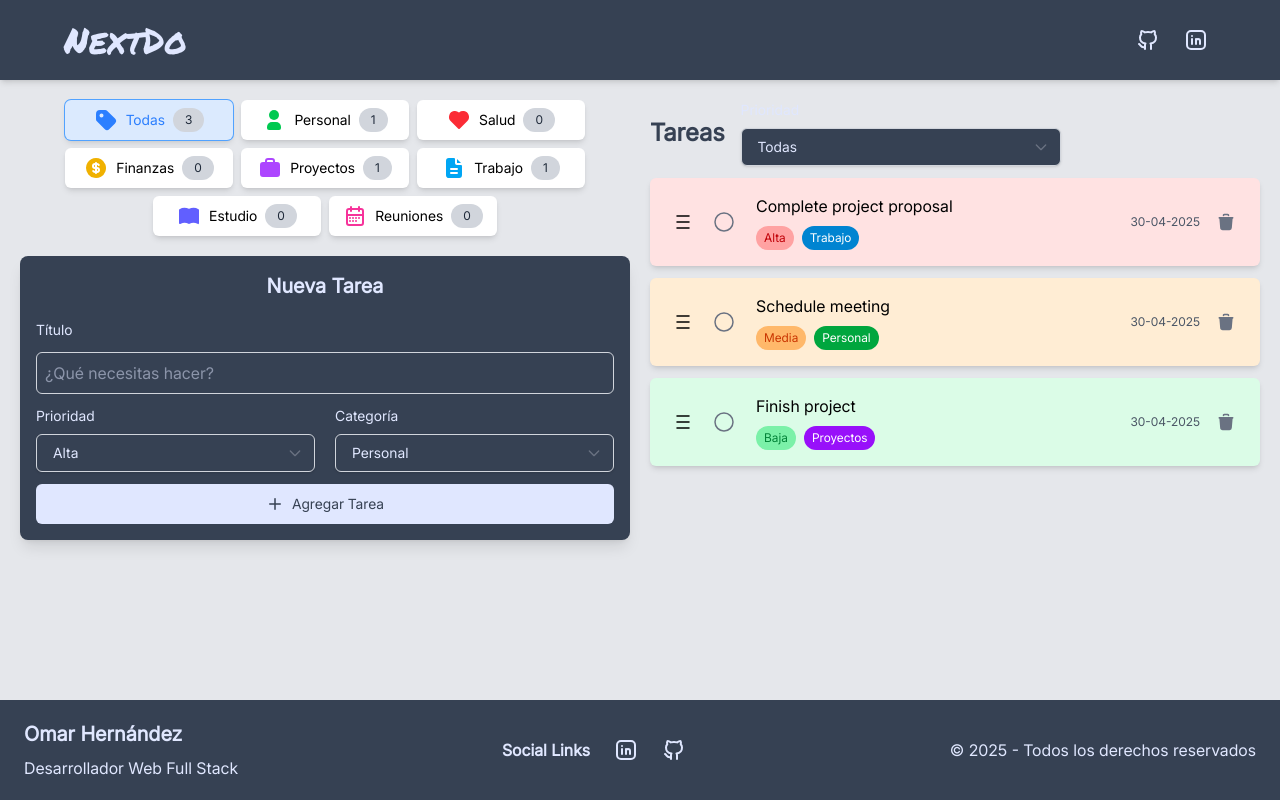
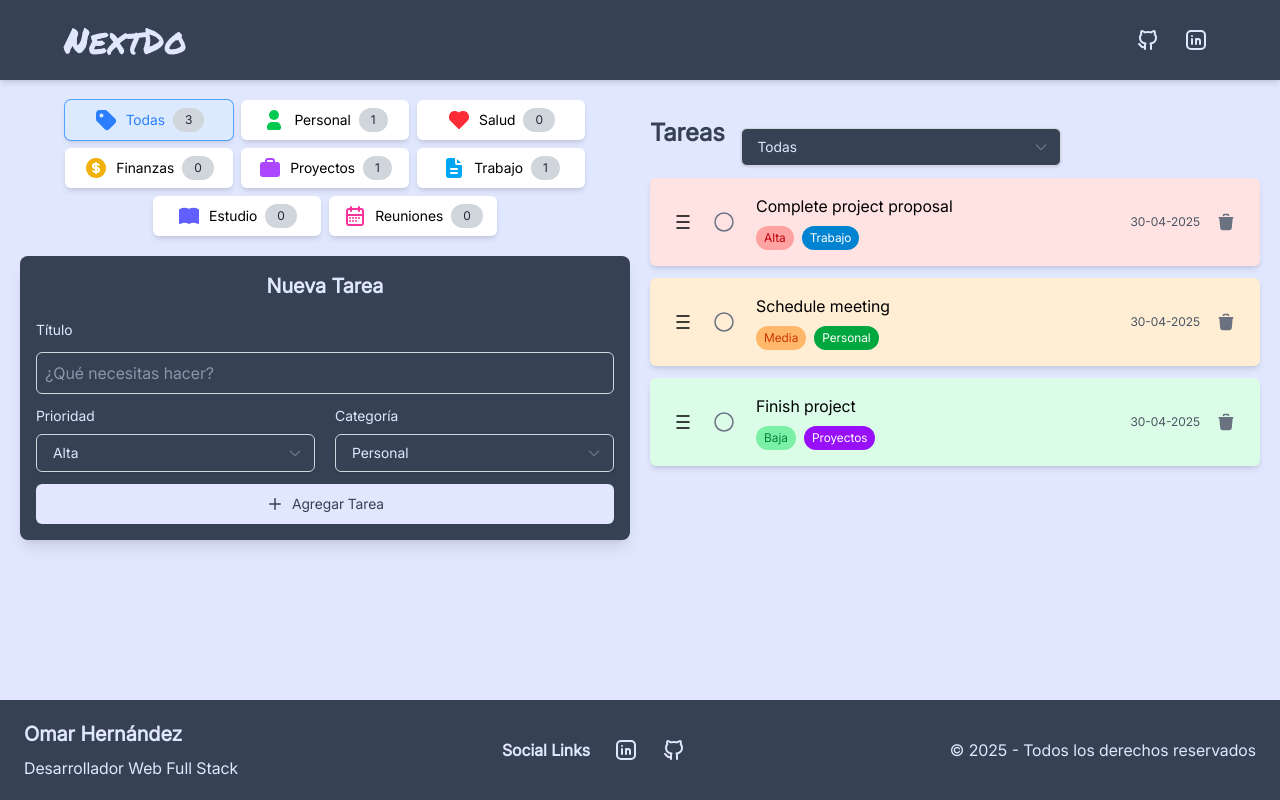
Before and after one commit to omar15hr/nextdo, a React (Vite) app: page / in a window 1280 px wide. Built offline with nearby package versions, Linux system fonts and the light colour scheme.

Commit message:
cambio de color de paletas

```diff
--- a/src/App.tsx
+++ b/src/App.tsx
@@ -5,7 +5,7 @@ import { TaskOverviewPanel } from "./components/TaskOverviewPanel";
 
 function App() {
   return (
-    <div className="flex flex-col bg-gray-200 min-h-screen">
+    <div className="flex flex-col bg-indigo-100 min-h-screen">
       <Header />
       <main className="flex-1">
         <div className="grid grid-cols-1 gap-10 md:grid-cols-2 md:gap-5 p-5">
--- a/src/components/TaskList.tsx
+++ b/src/components/TaskList.tsx
@@ -45,7 +45,7 @@ export function TaskList() {
           strategy={verticalListSortingStrategy}
         >
           {sortedTasks.length === 0 ? (
-            <div className="text-center py-8 text-gray-500 bg-gray-300 rounded-xl">
+            <div className="text-center py-8 text-indigo-100 bg-gray-700 rounded-xl">
               No hay tareas.
             </div>
           ) : (
```
